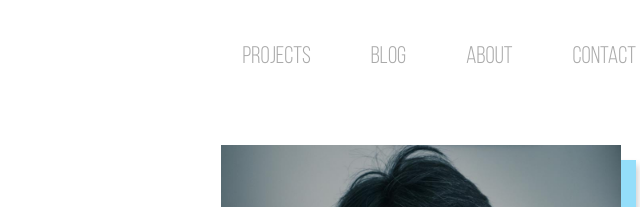
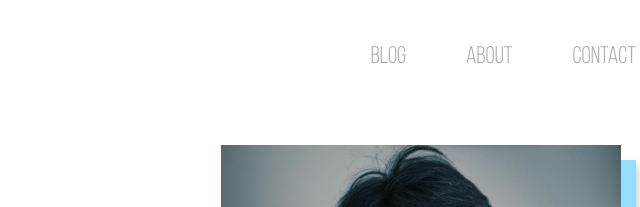
Before and after one commit to pakatagoh/pakatagoh.com, a Gatsby site: page / in a window 1280 px wide. Shown: the top 207 px of the page, 589-1229 px from the left. Built offline with nearby package versions, Linux system fonts and the light colour scheme; Gatsby itself is replaced by a stand-in of ours; a web font is replaced by a local one.

Commit message:
Remove projects from navigation

```diff
--- a/src/components/Header.js
+++ b/src/components/Header.js
@@ -5,7 +5,7 @@ import Container from './Container';
 import { media } from '../styles/sizes';
 import logo from '../assets/icons/Logo.svg';
 
-const NAVLINKS = ['projects', 'blog', 'about', 'contact'];
+const NAVLINKS = ['blog', 'about', 'contact'];
 const ACTIVE = 'active';
 
 const StyledNav = styled.nav`
```
